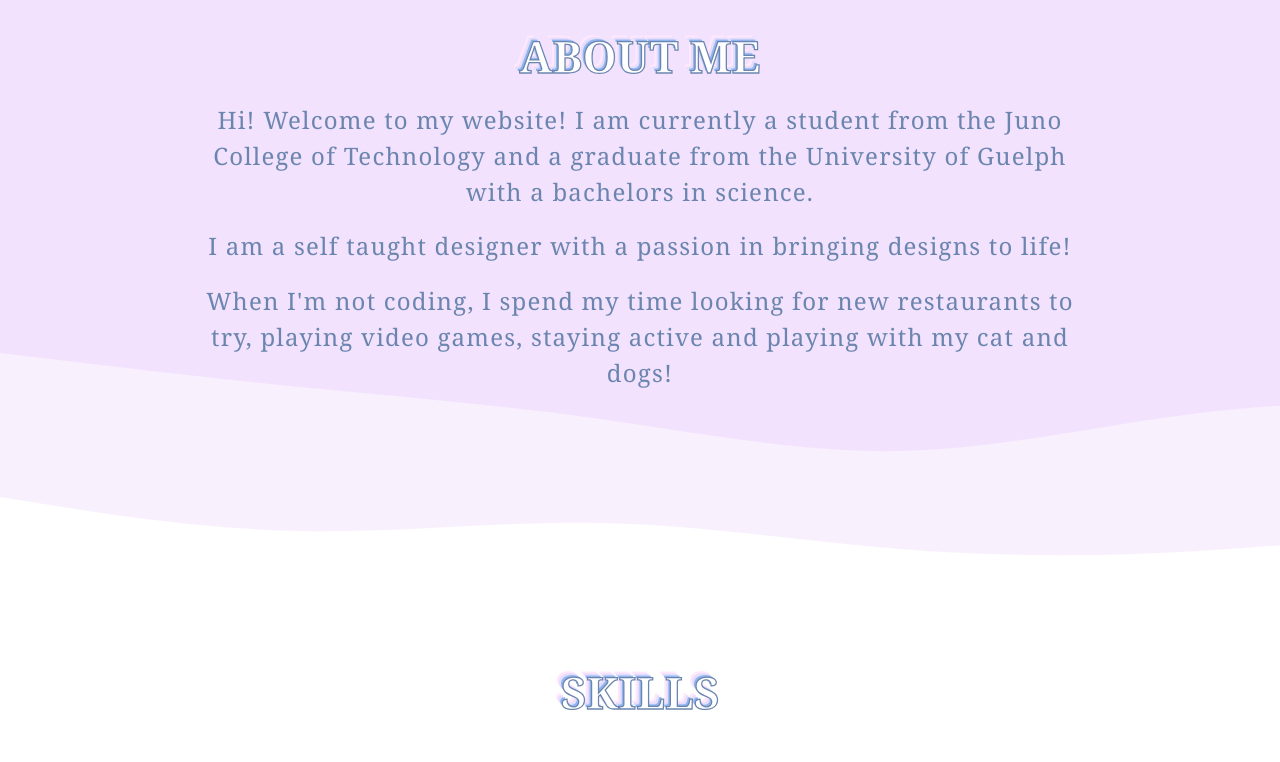
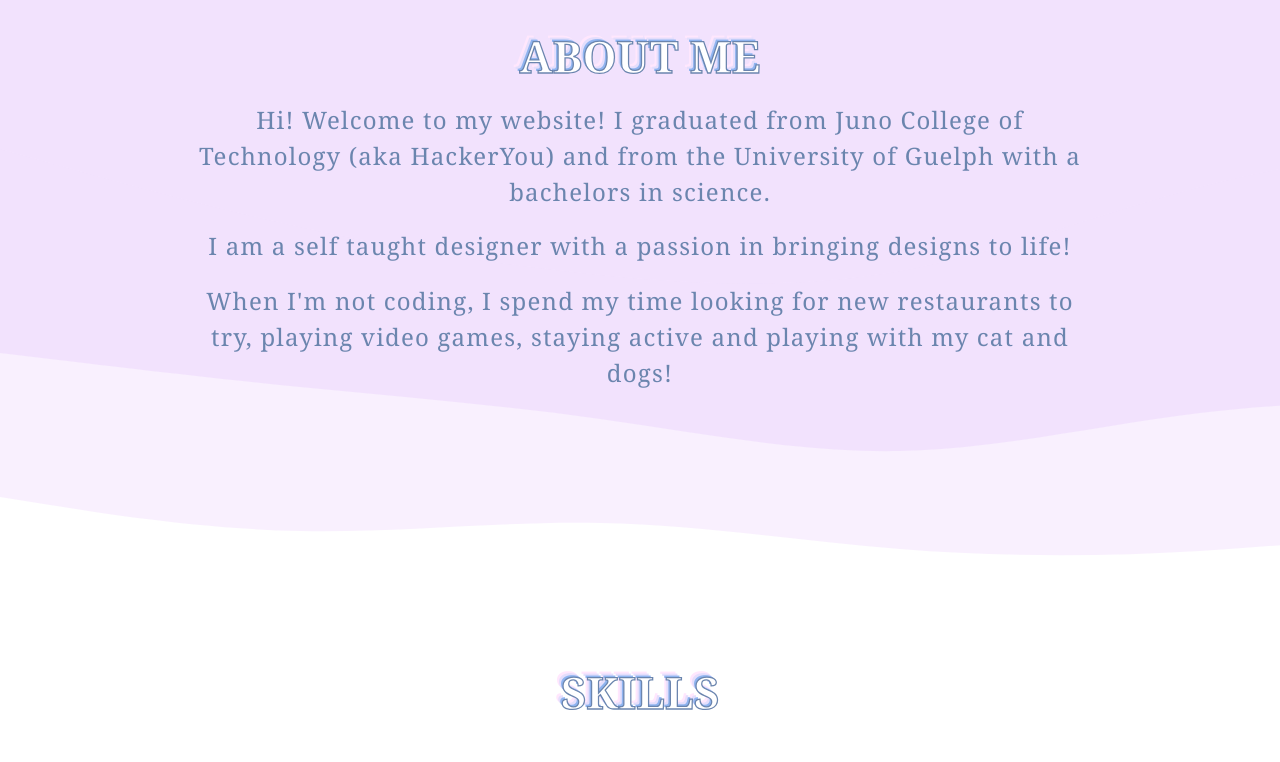
Before and after one commit to tyiu130/portfolio, a plain HTML site: page index.html in a window 1280 px wide. Shown: the part 1333-2095 px from the top of the page. Drawn offline with nearby package versions, Linux system fonts and the light colour scheme.

Commit message:
updated about me status

```diff
--- a/index.html
+++ b/index.html
@@ -71,7 +71,7 @@
                 </div>
                 <div class="text-container fade-in">
                     <h2>About Me</h2>
-                    <p>Hi! Welcome to my website! I am currently a student from the Juno College of Technology and a graduate from the University of Guelph with a bachelors in science. </p>
+                    <p>Hi! Welcome to my website! I graduated from Juno College of Technology (aka HackerYou) and from the University of Guelph with a bachelors in science. </p>
                     <br>
                     <p>I am a self taught designer with a passion in bringing designs to life!</p>
                     <br>
```
